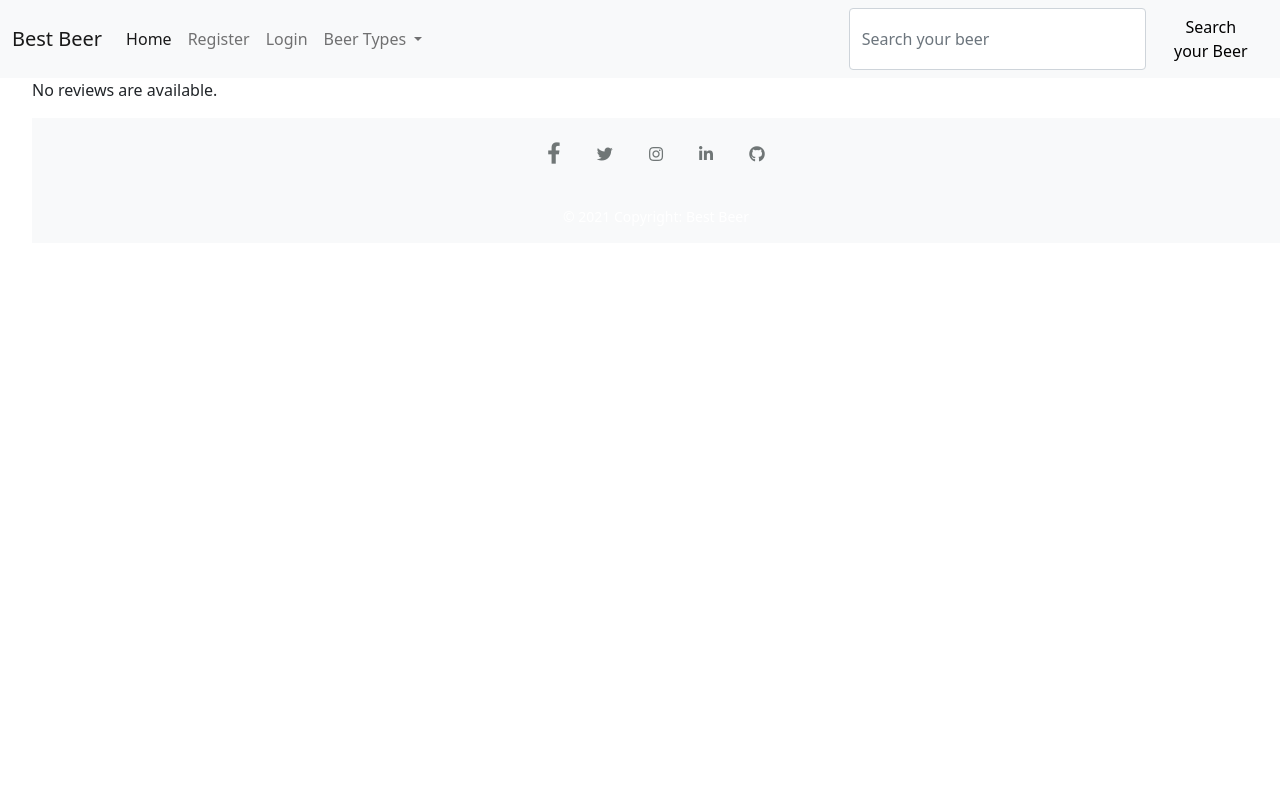
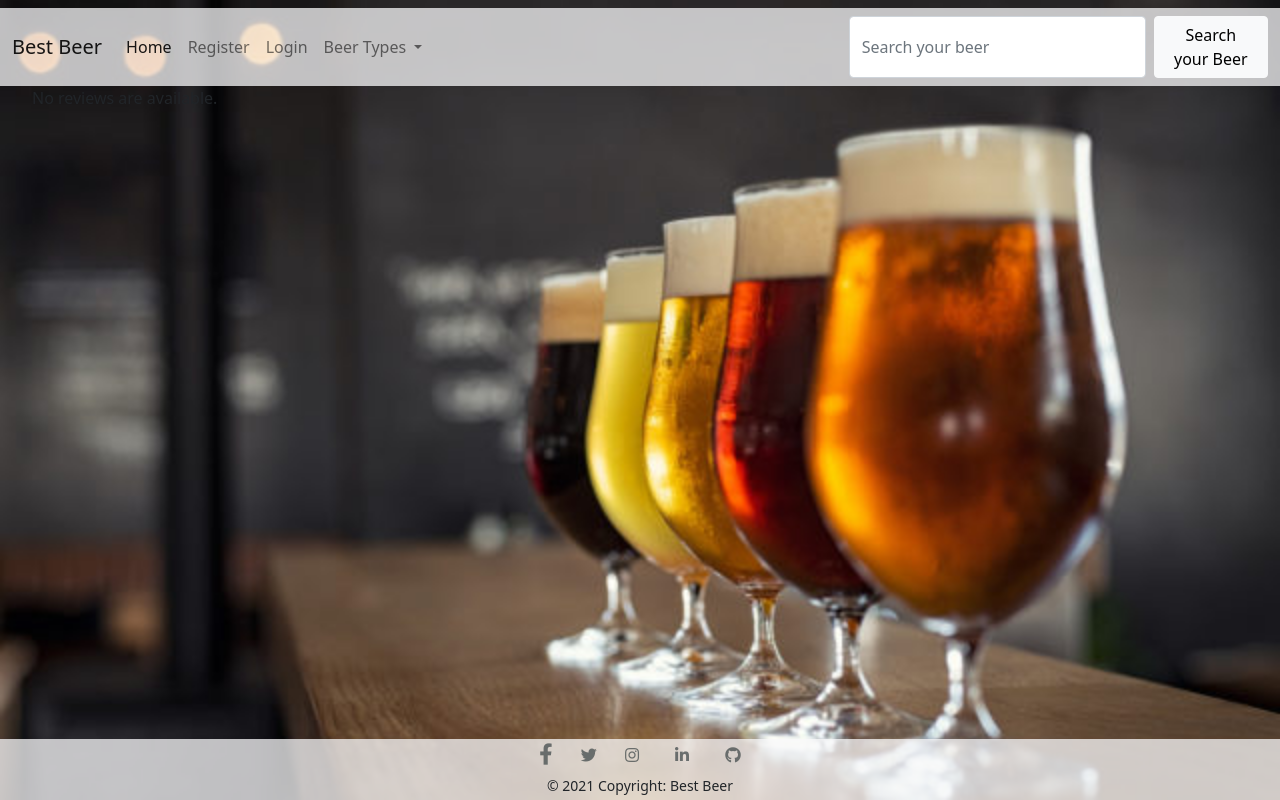
Before and after one commit to nandabritto/beer_rate, a Django app: page / in a window 1280 px wide. Run offline with Django 3.2, Linux system fonts and the light colour scheme; data that the repository does not hold is empty; some libraries are stand-ins or nearby versions.

Commit message:
Add style on base.html

```diff
--- a/django_beerapp/settings.py
+++ b/django_beerapp/settings.py
@@ -54,7 +54,7 @@ ROOT_URLCONF = 'django_beerapp.urls'
 TEMPLATES = [
     {
         'BACKEND': 'django.template.backends.django.DjangoTemplates',
-        'DIRS': [],
+        'DIRS': [TEMPLATES_DIR],
         'APP_DIRS': True,
         'OPTIONS': {
             'context_processors': [
--- a/django_beerapp/urls.py
+++ b/django_beerapp/urls.py
@@ -3,8 +3,8 @@ from django.urls import include, path
 
 urlpatterns = [
     path('admin/', admin.site.urls),
-    path('', include('post.urls'), name="post-urls"),
-    path('members/', include('django.contrib.auth.urls')),
+    path('', include('post.urls')),
+    # path('members/', include('django.contrib.auth.urls')),
     path('members/', include('members.urls')),
     # path('review/', include('post.urls')),
     # path('add_review/', include('post.urls')),
--- a/post/views.py
+++ b/post/views.py
@@ -14,6 +14,7 @@ class AddReviewView(CreateView):
     model = BeerReview
     template_name = 'add_review.html'
     fields = '__all__'
+
     def get_absolute_url(self):
         return reverse('home')
 
--- a/static/css/style.css
+++ b/static/css/style.css
@@ -1,3 +1,6 @@
 body {
-    background url("static/media/background_home_page.jpg");
+    background: #9c4848 url("/static/images/background_home_page.jpg") ;
+    background-size: 100%;
+    background-repeat: no-repeat;
+    height: 100%;
 }
--- a/post/templates/base.html
+++ b/templates/base.html
@@ -16,8 +16,7 @@
     <link rel="stylesheet" href="https://cdnjs.cloudflare.com/ajax/libs/font-awesome/5.15.3/css/all.min.css">
 
     <!---------------------------- Bootstrap CSS link -->
-    <link href="https://cdn.jsdelivr.net/npm/bootstrap@5.0.1/dist/css/bootstrap.min.css" rel="stylesheet"
-        integrity="sha384-+0n0xVW2eSR5OomGNYDnhzAbDsOXxcvSN1TPprVMTNDbiYZCxYbOOl7+AMvyTG2x" crossorigin="anonymous">
+    <link href="https://cdn.jsdelivr.net/npm/bootstrap@5.1.3/dist/css/bootstrap.min.css" rel="stylesheet" integrity="sha384-1BmE4kWBq78iYhFldvKuhfTAU6auU8tT94WrHftjDbrCEXSU1oBoqyl2QvZ6jIW3" crossorigin="anonymous">
 
     <!---------------------------- My CSS link --------->
     <link rel="stylesheet" href="{% static 'css/style.css' %}">
@@ -28,7 +27,7 @@
 <body>
 
     <!-- Navigation -->
-    <nav class="navbar navbar-expand-lg navbar-light bg-light">
+    <nav class="navbar navbar-expand-lg navbar-light bg-light bg-opacity-75 mt-2">
         <div class="container-fluid">
             <a class="navbar-brand" href="{% url 'home' %}">Best Beer</a>
             <button class="navbar-toggler" type="button" data-bs-toggle="collapse"
@@ -93,17 +92,19 @@
     {% endblock %}
 
     <!-- Footer -->
-    <footer class="bg-light text-center text-white">
-        <div class="container p-4 pb-0">
+
+    <footer class="bg-light text-center text-dark bg-opacity-75 fixed-bottom">
+
+        <div class="container p-1">
 
             <!-- Section: Social media -->
-            <section class="mb-4">
+            <section class="m-0">
                 <!-- Facebook -->
                 <a class="m-3" style="color: #4b5252c9;" href="#!" role="button"><i
                         class="fab fa-facebook-f fa-lg"></i></a>
 
                 <!-- Twitter -->
-                <a class="m-3" style="color: #4b5252c9;" role="button"><i class="fab fa-twitter"></i></a>
+                <a class="m-2" style="color: #4b5252c9;" role="button"><i class="fab fa-twitter"></i></a>
 
                 <!-- Instagram -->
                 <a class="m-3" style="color: #4b5252c9;" href="#!" role="button"><i class="fab fa-instagram"></i></a>
@@ -116,7 +117,7 @@
         </div>
 
         <!-- Copyright -->
-        <div class="text-center p-3 yellow small">
+        <div class="text-center p-1 yellow small">
             © 2021 Copyright: Best Beer
         </div>
 
```
Also changed, not shown: templates/index.html (deleted, +0 -10 lines), db.sqlite3, media/background_home_page.jpg (deleted), static/images/background_home_page.jpg (added), templates/home.html (renamed from post/templates/home.html).
